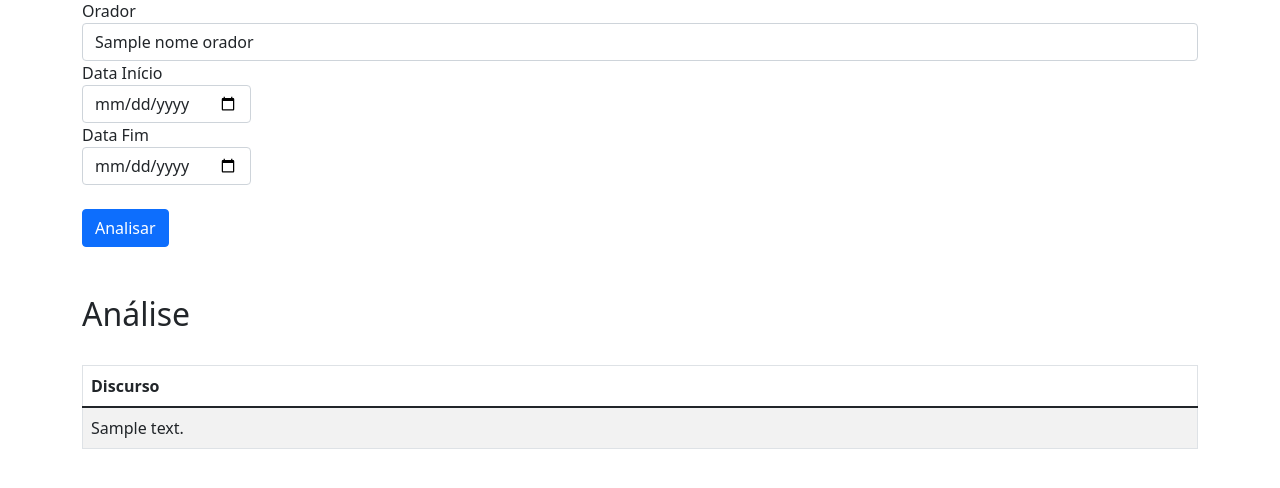
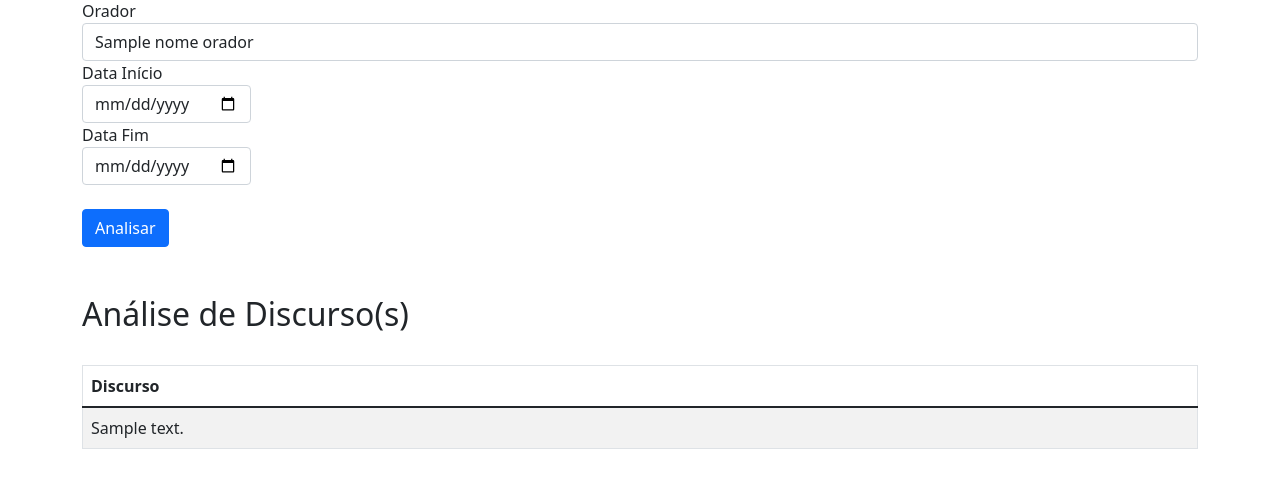
Before and after one commit to wigenesfs/pos-ia-ml-2021-puc-minas, a Flask app: template templates/result.html in a window 1280 px wide. Shown: the part 57-545 px from the top of the page. Run offline with Flask 3, Linux system fonts and the light colour scheme; the template is opened without the code that fills it: most values are stand-ins (such as "Sample title", 1, 10 or a date in 2020).

Commit message:
Ajustes no Dockerfile para imagem usando Python3.9-slim e alteração do título da página de resultado no arquivo result.html.

```diff
--- a/templates/result.html
+++ b/templates/result.html
@@ -24,7 +24,7 @@
 
 {% if results %}
 
-<h2>Análise</h2>
+<h2>Análise de Discurso(s)</h2>
 <br>
 <table class="table table-striped table-responsive table-bordered">
     <thead class="thead-default">
```
Also changed, not shown: 1 other file.
